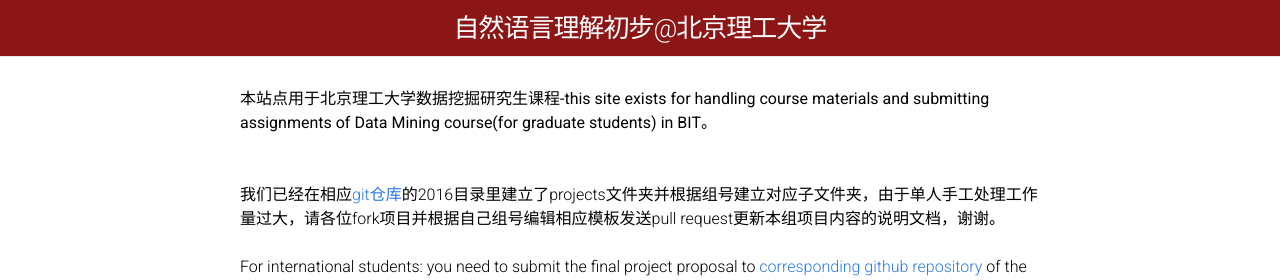
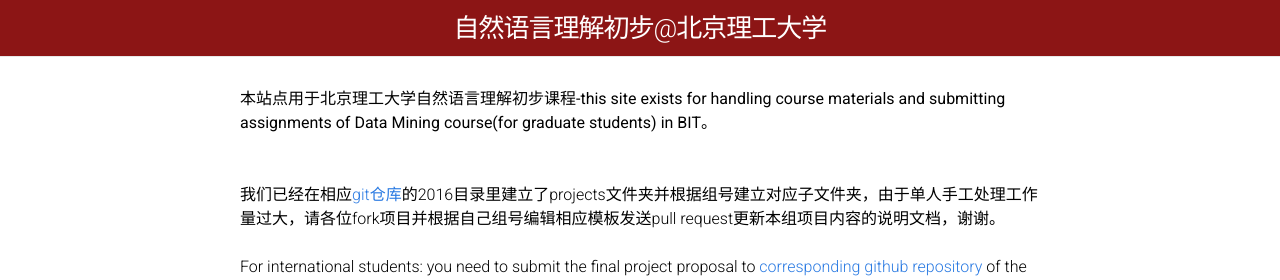
Before and after one commit to BITDM/bitnlp, a Jekyll site: the page built from index.html, in a window 1280 px wide. Shown: the top 280 px of the page. Built offline with Jekyll 4.4.1, drawn with Linux system fonts in a browser that asks for light colours.

Commit message:
modify course title

```diff
--- a/index.html
+++ b/index.html
@@ -3,7 +3,7 @@
 ---
 
 <div>
-  <h5>本站点用于北京理工大学数据挖掘研究生课程-this site exists for handling course materials and submitting assignments of Data Mining course(for graduate students) in BIT。</h5>
+  <h5>本站点用于北京理工大学自然语言理解初步课程-this site exists for handling course materials and submitting assignments of Data Mining course(for graduate students) in BIT。</h5>
   <br/>
   <br/>
   <p>我们已经在相应<a href="https://github.com/BITDM/bitdm.github.io">git仓库</a>的2016目录里建立了projects文件夹并根据组号建立对应子文件夹，由于单人手工处理工作量过大，请各位fork项目并根据自己组号编辑相应模板发送pull request更新本组项目内容的说明文档，谢谢。</p>
```
